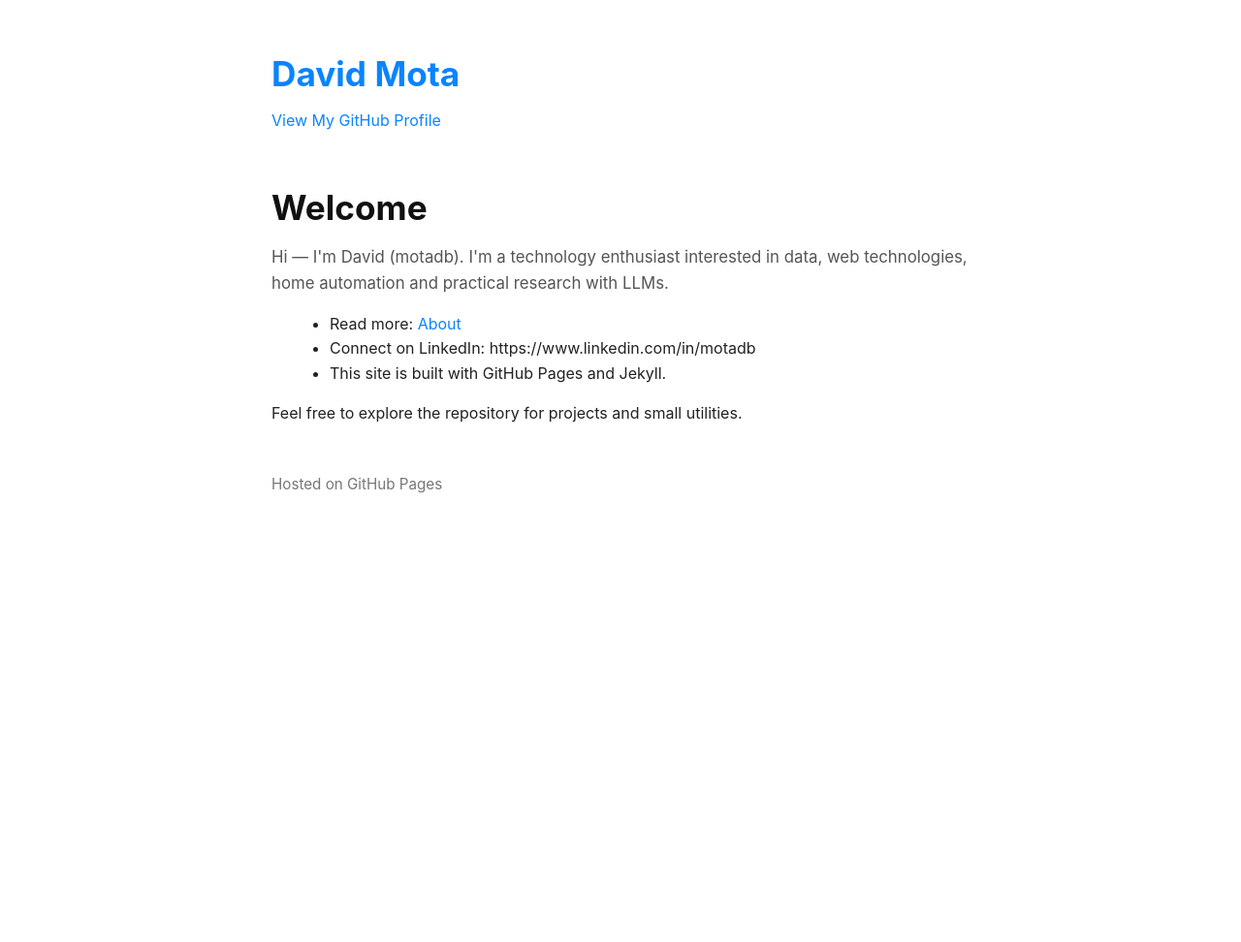
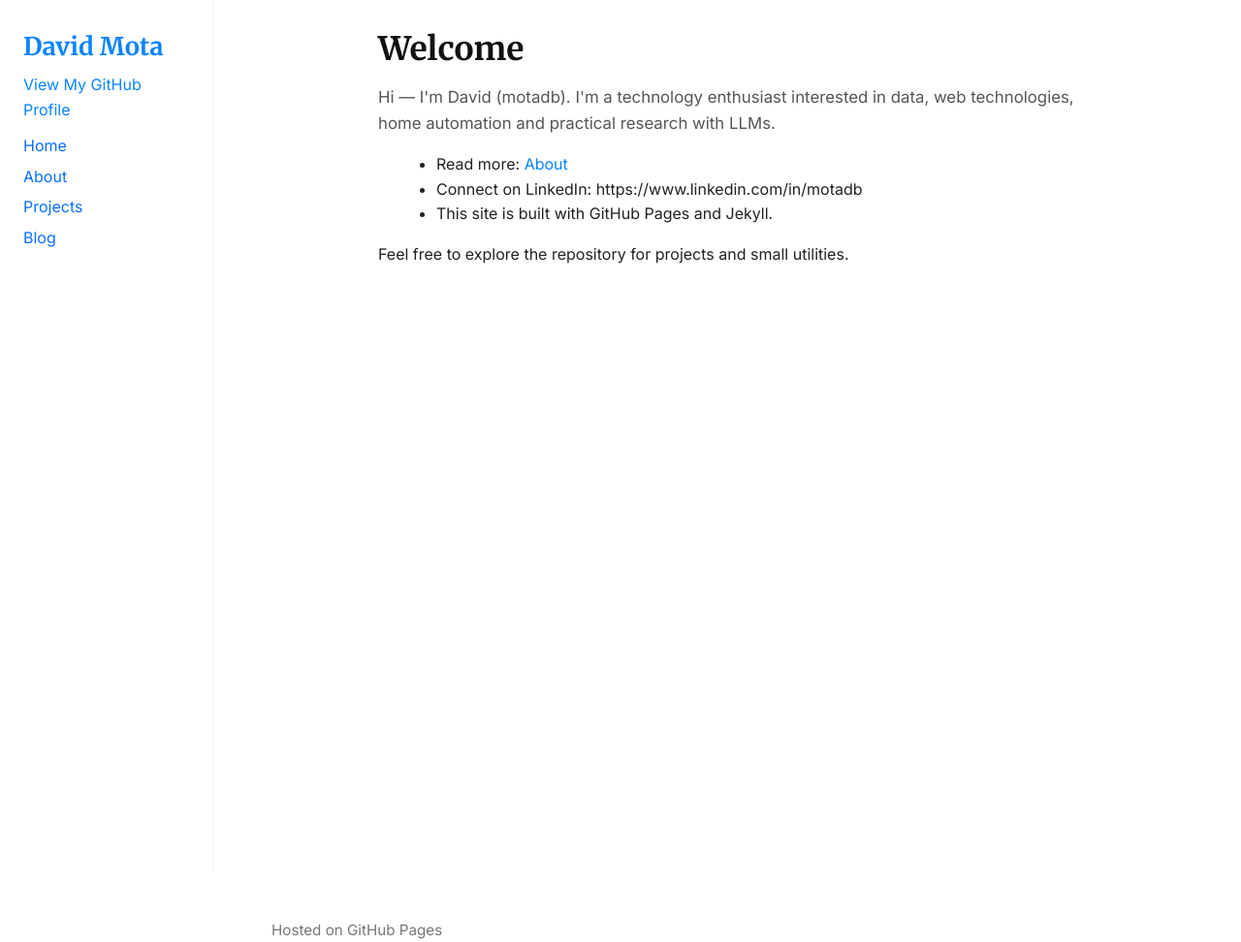
Before and after one commit to motadb/motadb.github.io, a Jekyll site: the page built from index.md, in a window 1280 px wide. Shown: the whole page at 97% size. Built offline with Jekyll 4.4.1, drawn with Linux system fonts in a browser that asks for light colours; before the commit the page ends 948 px from its top, so only the background shows below that.

Commit message:
Add sidebar layout and Google Fonts; update styles for Medium-like look

```diff
--- a/_layouts/default.html
+++ b/_layouts/default.html
@@ -4,19 +4,30 @@
     <meta charset="utf-8">
     <meta name="viewport" content="width=device-width,initial-scale=1">
     <title>{{ page.title | default: site.title }}</title>
+    <link rel="stylesheet" href="https://fonts.googleapis.com/css2?family=Inter:wght@300;400;600;700&family=Merriweather:ital,wght@0,300;0,400;0,700;1,300;1,400&display=swap">
     <link rel="stylesheet" href="{{ '/assets/style.css' | relative_url }}">
   </head>
   <body>
-    <header>
-      <div class="page-wrapper">
-        <h1 style="margin:0 0 8px;color:var(--accent)">David Mota</h1>
-        <p style="margin:0"><a href="https://github.com/motadb">View My GitHub Profile</a></p>
-      </div>
-    </header>
+    <div class="site">
+      <aside class="sidebar">
+        <div class="sidebar-inner">
+          <h1 class="site-title"><a href="{{ '/' | relative_url }}">David Mota</a></h1>
+          <p class="site-sub"><a href="https://github.com/motadb">View My GitHub Profile</a></p>
+          <nav class="main-nav">
+            <a href="{{ '/' | relative_url }}">Home</a>
+            <a href="{{ '/about' | relative_url }}">About</a>
+            <a href="{{ '/projects' | relative_url }}">Projects</a>
+            <a href="{{ '/blog' | relative_url }}">Blog</a>
+          </nav>
+        </div>
+      </aside>
 
-    <main class="page-wrapper">
-      {{ content }}
-    </main>
+      <main class="content">
+        <div class="page-wrapper">
+          {{ content }}
+        </div>
+      </main>
+    </div>
 
     <footer class="page-wrapper" style="margin-top:48px;color:#777;font-size:0.95rem">
       <p>Hosted on GitHub Pages</p>
--- a/assets/style.css
+++ b/assets/style.css
@@ -1,29 +1,36 @@
-/* Medium-like simple styles */
+/* Medium-like simple styles + sidebar */
 :root{
-  --content-width: 720px;
-  --accent: #0a84ff;
+  --content-width:720px;
+  --accent:#0a84ff;
+  --sidebar-width:220px;
 }
 html,body{height:100%;}
 body{
-  font-family: -apple-system, BlinkMacSystemFont, "Segoe UI", Roboto, "Helvetica Neue", Arial;
+  font-family: Inter, -apple-system, BlinkMacSystemFont, "Segoe UI", Roboto, "Helvetica Neue", Arial;
   color:#222;
   background:#fff;
   line-height:1.6;
   margin:0;
 }
-.page-wrapper{max-width:var(--content-width);margin:48px auto;padding:0 20px;}
-h1{font-weight:700;font-size:2.2rem;margin:0 0 0.6rem;color:#111}
+/* layout grid: sidebar + content */
+.site{display:grid;grid-template-columns:var(--sidebar-width) 1fr;min-height:100vh}
+.sidebar{background:transparent;padding:28px 24px;border-right:1px solid rgba(0,0,0,0.04)}
+.sidebar-inner{position:sticky;top:28px}
+.site-title{font-family:Merriweather, Georgia, serif;font-size:1.6rem;margin:0 0 6px;color:var(--accent)}
+.site-title a{color:inherit;text-decoration:none}
+.site-sub{margin:0 0 12px}
+.main-nav a{display:block;color:#0a6fff;margin:6px 0;text-decoration:none}
+.main-nav a:hover{text-decoration:underline}
+.page-wrapper{max-width:var(--content-width);margin:24px auto;padding:0 20px}
+h1{font-family:Merriweather, Georgia, serif;font-weight:700;font-size:2.1rem;margin:0 0 0.6rem;color:#111}
 p{margin:0 0 1rem}
 ul{margin:0 0 1rem 1.25rem}
 .lead{color:#555;font-size:1.05rem;margin-bottom:1rem}
 a{color:var(--accent);text-decoration:none}
 a:hover{text-decoration:underline}
-/* make existing theme's two-column layout flow like a single column */
-.container, .content, .inner {max-width:none}
-/* apply to the main content inserted by Jekyll */
-main, .page {display:block}
-/* small responsive tweaks */
-@media (max-width:700px){
+/* responsive: collapse sidebar on small screens */
+@media (max-width:860px){
+  .site{grid-template-columns:1fr}
+  .sidebar{display:none}
   .page-wrapper{margin:20px auto;padding:0 16px}
-  h1{font-size:1.6rem}
 }
```
